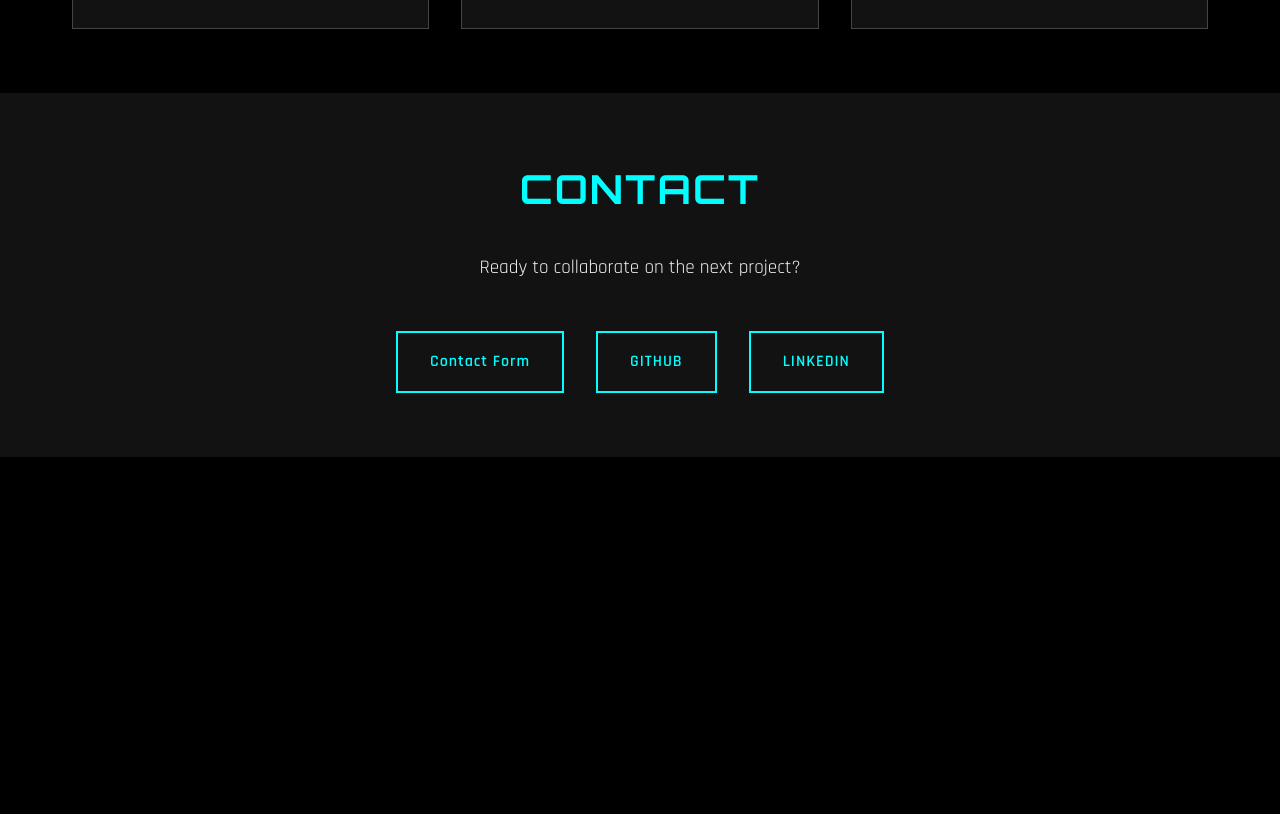
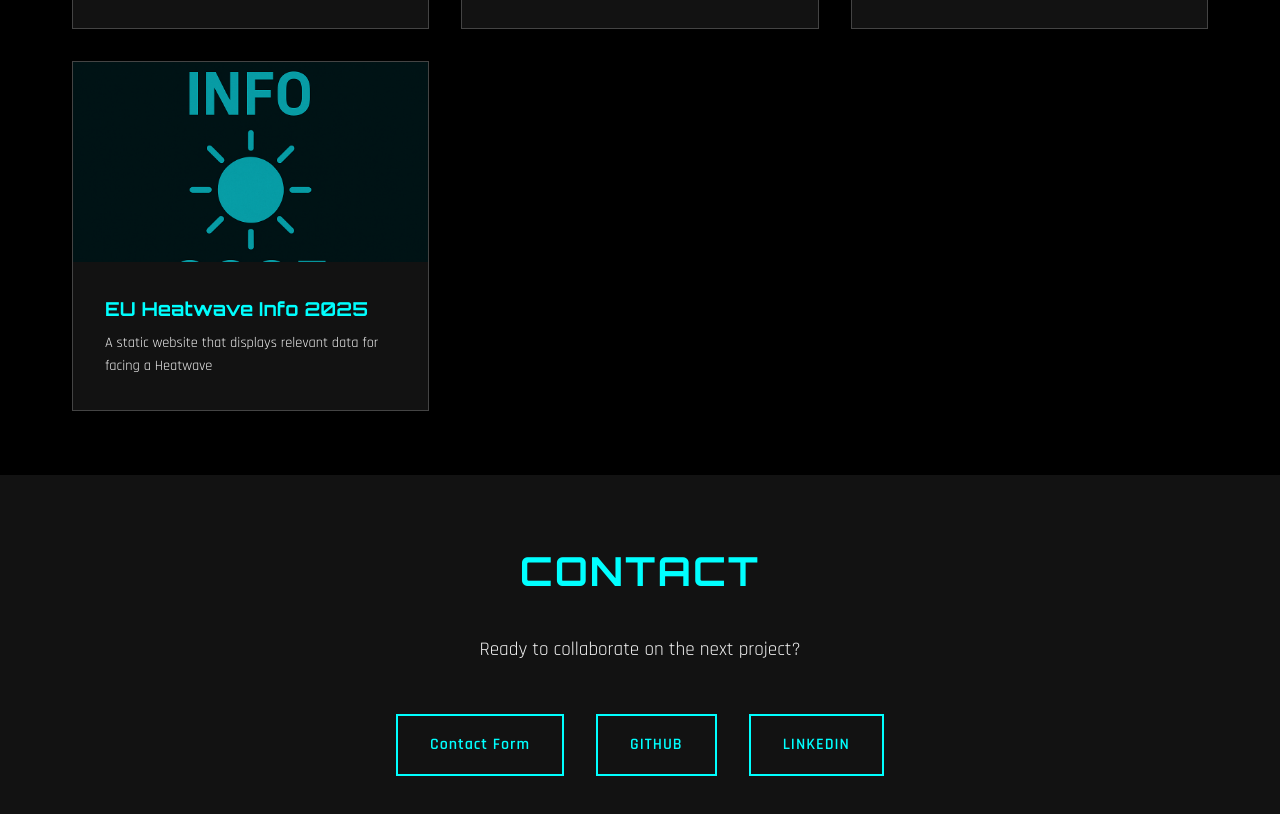
Before and after one commit to BarrileteChapin/BarrileteChapin.github.io, a plain HTML site: page index.html in a window 1280 px wide. Shown: the part 1760-2574 px from the top of the page. Before the commit the page ends 2217 px from the top, so only its background shows below. Drawn offline with Linux system fonts and the light colour scheme; a script that the page names is missing.

Commit message:
Add project card for EU Heatwave Info 2025 to Projects section

```diff
--- a/index.html
+++ b/index.html
@@ -105,6 +105,19 @@
                         <p class="project-desc">Experimental generator of academic posters</p>
                     </div>
                 </div>
+
+                <div class="project-card" data-repo="project-4">
+                    <div class="project-image">
+                        <img src="./img/hw.png" alt="Project 4">
+                        <div class="project-overlay">
+                            <a href="https://barriletechapin.github.io/Heatwave-Information-2025/" class="project-link">VIEW PROJECT</a>
+                        </div>
+                    </div>
+                    <div class="project-info">
+                        <h4 class="project-title">EU Heatwave Info 2025</h4>
+                        <p class="project-desc">A static website that displays relevant data for facing a Heatwave</p>
+                    </div>
+                </div>
             </div>
         </div>
     </section>
```
Also changed, not shown: img/hw.png (added).
